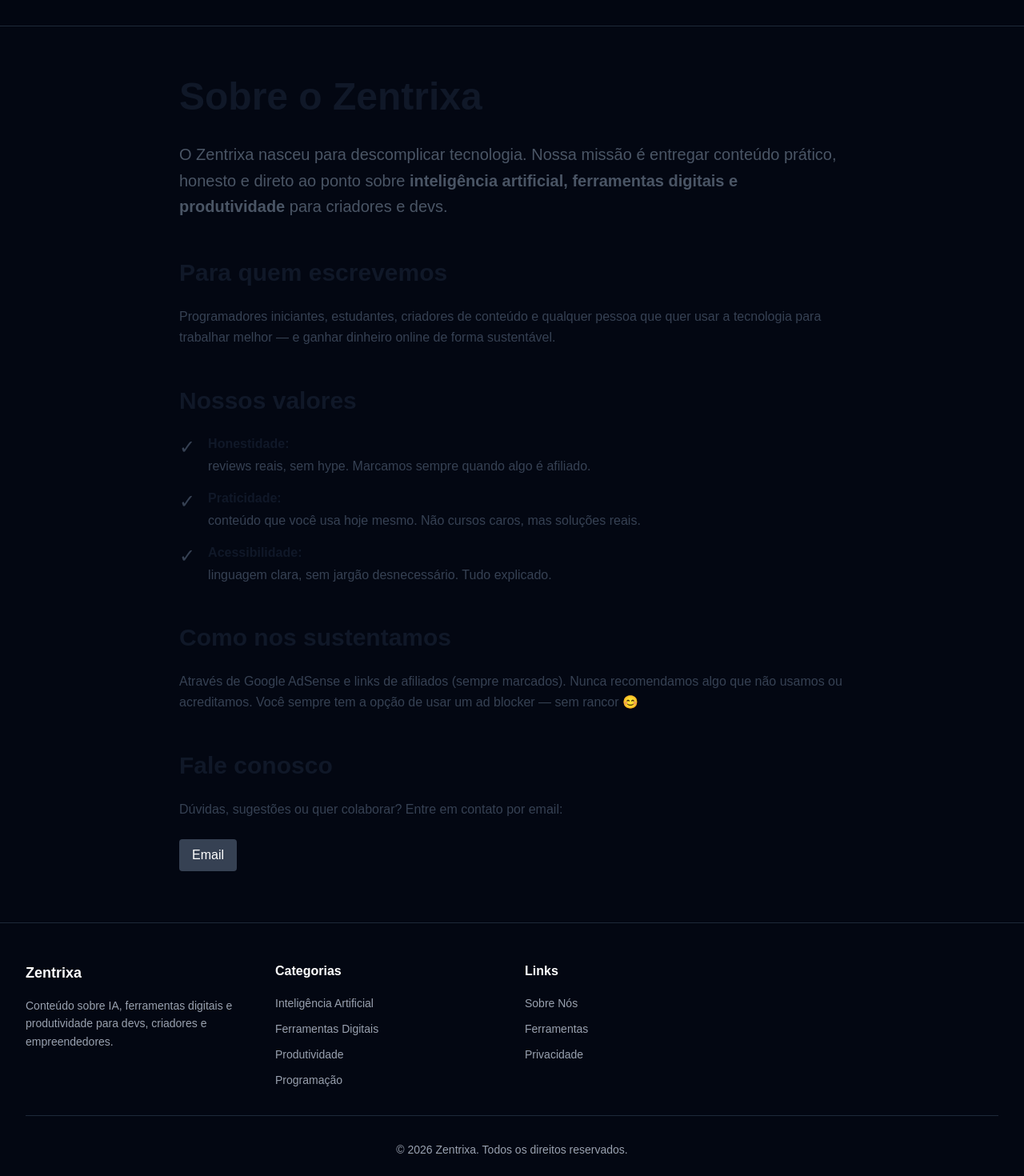
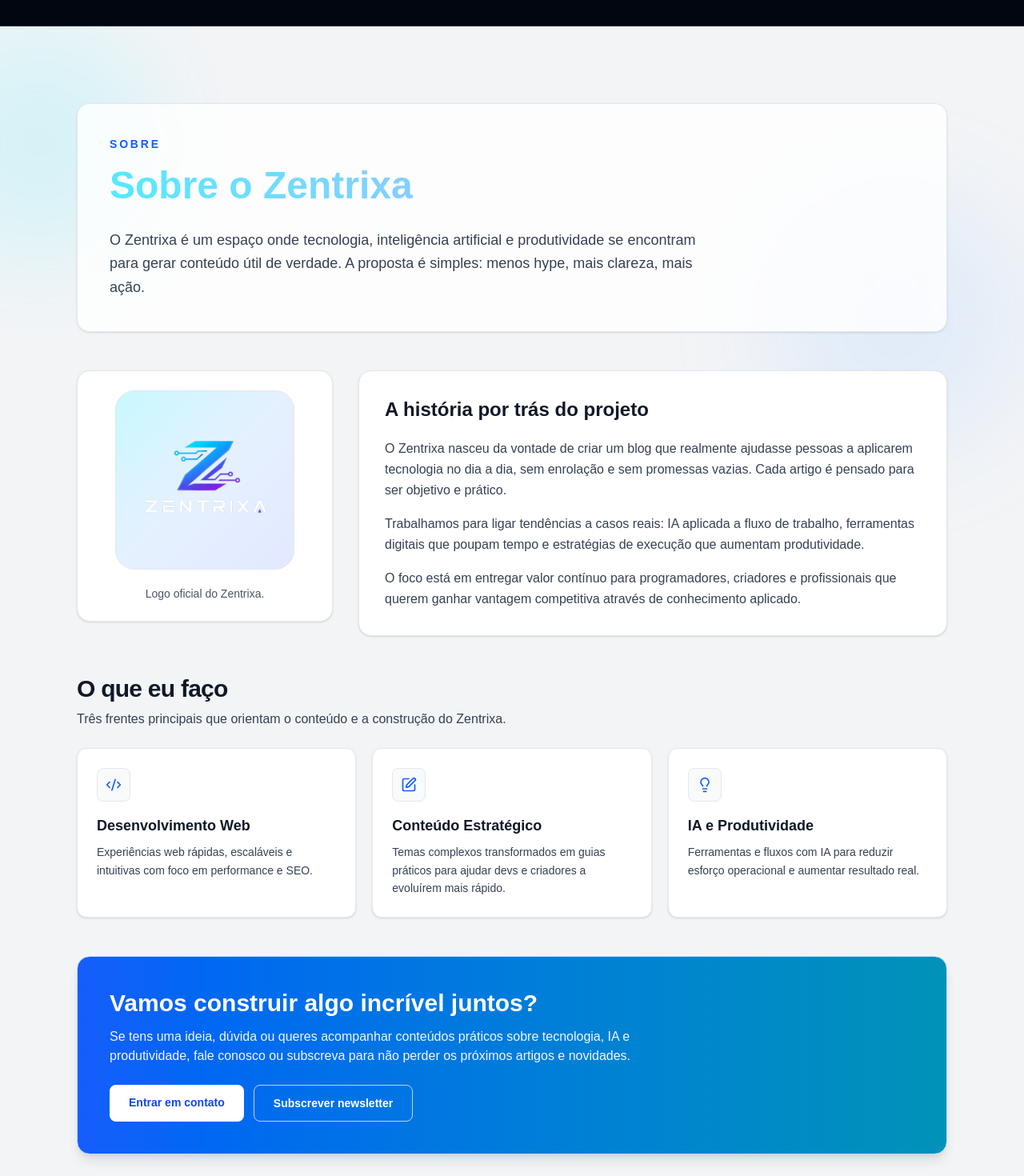
Before and after one commit to JOAO-PEDRO-FRANCO-BARBOSA/Projeto-Blog, a Next.js app: page /sobre in a window 1280 px wide. Shown: the part 80-1550 px from the top of the page at 80% size. Built offline with nearby package versions, Linux system fonts and the light colour scheme.

Commit message:
Style: Ajeitando o UI da plataforma

```diff
--- a/app/ferramentas/page.tsx
+++ b/app/ferramentas/page.tsx
@@ -3,42 +3,36 @@
     {
       name: 'ChatGPT',
       category: 'IA',
-      price: 'Free / $20',
       description: 'Modelo de linguagem conversacional para múltiplas tarefas',
       link: 'https://chat.openai.com',
     },
     {
       name: 'Claude',
       category: 'IA',
-      price: 'Free / $20',
       description: 'Excelente para textos longos e análise de documentos',
       link: 'https://claude.ai',
     },
     {
       name: 'Notion',
       category: 'Produtividade',
-      price: 'Free / $10+',
       description: 'Workspace tudo-em-um com IA integrada',
       link: 'https://notion.so',
     },
     {
       name: 'VS Code',
       category: 'Programação',
-      price: 'Grátis',
       description: 'O editor de código mais usado do mundo',
       link: 'https://code.visualstudio.com',
     },
     {
       name: 'Perplexity',
       category: 'IA',
-      price: 'Free / $20',
       description: 'Buscador com IA e fontes citadas',
       link: 'https://perplexity.ai',
     },
     {
       name: 'Canva',
       category: 'Design',
-      price: 'Free / $12',
       description: 'Design gráfico com IA integrada',
       link: 'https://canva.com',
     },
@@ -69,8 +63,7 @@
                 </span>
               </div>
               <p className="text-sm text-gray-400 mb-4">{tool.description}</p>
-              <div className="flex items-center justify-between">
-                <span className="font-semibold text-white">{tool.price}</span>
+              <div className="flex items-center justify-end">
                 <a
                   href={tool.link}
                   target="_blank"
--- a/app/sobre/page.tsx
+++ b/app/sobre/page.tsx
@@ -1,58 +1,131 @@
+import Image from 'next/image';
+import Link from 'next/link';
+import { Code2, Lightbulb, PenSquare } from 'lucide-react';
+
+const skills = [
+  {
+    title: 'Desenvolvimento Web',
+    description: 'Experiências web rápidas, escaláveis e intuitivas com foco em performance e SEO.',
+    icon: Code2,
+  },
+  {
+    title: 'Conteúdo Estratégico',
+    description: 'Temas complexos transformados em guias práticos para ajudar devs e criadores a evoluírem mais rápido.',
+    icon: PenSquare,
+  },
+  {
+    title: 'IA e Produtividade',
+    description: 'Ferramentas e fluxos com IA para reduzir esforço operacional e aumentar resultado real.',
+    icon: Lightbulb,
+  },
+];
+
 export default function AboutPage() {
   return (
-    <div>
-      <div className="mx-auto max-w-4xl px-4 py-16 sm:px-6 lg:px-8">
-        <h1 className="text-5xl font-bold text-gray-900 dark:text-white mb-8">Sobre o Zentrixa</h1>
+    <main className="relative overflow-hidden bg-gray-100 text-gray-900 dark:bg-gray-950 dark:text-white">
+      <div className="pointer-events-none absolute inset-0 -z-0 opacity-60">
+        <div className="absolute -left-24 top-0 h-72 w-72 rounded-full bg-cyan-300/30 blur-3xl dark:bg-cyan-500/15" />
+        <div className="absolute right-0 top-52 h-80 w-80 rounded-full bg-blue-300/30 blur-3xl dark:bg-blue-500/15" />
+      </div>
 
-        <div className="prose dark:prose-invert max-w-none">
-          <p className="text-xl text-gray-600 dark:text-gray-400 mb-8">
-            O Zentrixa nasceu para descomplicar tecnologia. Nossa missão é entregar conteúdo prático, honesto e direto ao ponto sobre <strong>inteligência artificial, ferramentas digitais e produtividade</strong> para criadores e devs.
+      <div className="relative z-10 mx-auto max-w-6xl px-4 py-16 sm:px-6 lg:px-8 lg:py-24">
+        <header className="rounded-2xl border border-gray-200 bg-white/80 p-8 shadow-sm backdrop-blur-sm dark:border-gray-800 dark:bg-gray-900/70 sm:p-10">
+          <p className="text-sm font-semibold uppercase tracking-[0.2em] text-blue-600 dark:text-cyan-300">Sobre</p>
+          <h1 className="mt-3 bg-gradient-to-r from-cyan-300 via-blue-300 to-indigo-300 bg-clip-text text-4xl font-black leading-tight text-transparent sm:text-5xl">
+            Sobre o Zentrixa
+          </h1>
+          <p className="mt-6 max-w-3xl text-base leading-relaxed text-gray-700 dark:text-gray-300 sm:text-lg">
+            O Zentrixa é um espaço onde tecnologia, inteligência artificial e produtividade se encontram
+            para gerar conteúdo útil de verdade. A proposta é simples: menos hype, mais clareza, mais ação.
           </p>
+        </header>
 
-          <h2 className="text-3xl font-bold text-gray-900 dark:text-white mt-12 mb-6">Para quem escrevemos</h2>
-          <p className="text-gray-700 dark:text-gray-300 mb-4">
-            Programadores iniciantes, estudantes, criadores de conteúdo e qualquer pessoa que quer usar a tecnologia para trabalhar melhor — e ganhar dinheiro online de forma sustentável.
+        <section className="mt-12 grid gap-8 lg:grid-cols-[320px_1fr] lg:items-start">
+          <article className="rounded-2xl border border-gray-200 bg-white p-6 shadow-sm dark:border-gray-800 dark:bg-gray-900">
+            <div className="relative mx-auto h-56 w-56 overflow-hidden rounded-3xl border border-gray-200 bg-gradient-to-br from-cyan-200/60 via-blue-200/40 to-indigo-200/50 p-2 dark:border-gray-700 dark:from-cyan-500/20 dark:via-blue-500/20 dark:to-indigo-500/20">
+              <Image
+                src="/Zentrixa_Logo.png"
+                alt="Logo oficial do Zentrixa"
+                fill
+                className="rounded-[1.3rem] object-contain p-3"
+                sizes="224px"
+                priority
+              />
+            </div>
+            <p className="mt-5 text-center text-sm text-gray-600 dark:text-gray-400">
+              Logo oficial do Zentrixa.
             </p>
+          </article>
 
-          <h2 className="text-3xl font-bold text-gray-900 dark:text-white mt-12 mb-6">Nossos valores</h2>
-          <ul className="space-y-4 mb-8">
-            <li className="flex gap-4">
-              <span className="text-2xl">✓</span>
-              <div>
-                <strong className="text-gray-900 dark:text-white block mb-1">Honestidade:</strong>
-                <span className="text-gray-700 dark:text-gray-300">reviews reais, sem hype. Marcamos sempre quando algo é afiliado.</span>
+          <article className="rounded-2xl border border-gray-200 bg-white p-7 shadow-sm dark:border-gray-800 dark:bg-gray-900 sm:p-8">
+            <h2 className="text-2xl font-bold text-gray-900 dark:text-white">A história por trás do projeto</h2>
+            <div className="mt-5 space-y-4 text-base leading-relaxed text-gray-700 dark:text-gray-300">
+              <p>
+                O Zentrixa nasceu da vontade de criar um blog que realmente ajudasse pessoas a aplicarem tecnologia no
+                dia a dia, sem enrolação e sem promessas vazias. Cada artigo é pensado para ser objetivo e prático.
+              </p>
+              <p>
+                Trabalhamos para ligar tendências a casos reais: IA aplicada a fluxo de trabalho, ferramentas digitais que
+                poupam tempo e estratégias de execução que aumentam produtividade.
+              </p>
+              <p>
+                O foco está em entregar valor contínuo para programadores, criadores e profissionais que querem ganhar
+                vantagem competitiva através de conhecimento aplicado.
+              </p>
             </div>
-            </li>
-            <li className="flex gap-4">
-              <span className="text-2xl">✓</span>
-              <div>
-                <strong className="text-gray-900 dark:text-white block mb-1">Praticidade:</strong>
-                <span className="text-gray-700 dark:text-gray-300">conteúdo que você usa hoje mesmo. Não cursos caros, mas soluções reais.</span>
+          </article>
+        </section>
+
+        <section className="mt-12">
+          <header className="mb-6">
+            <h2 className="text-3xl font-bold tracking-tight text-gray-900 dark:text-white">O que eu faço</h2>
+            <p className="mt-2 max-w-2xl text-gray-700 dark:text-gray-300">
+              Três frentes principais que orientam o conteúdo e a construção do Zentrixa.
+            </p>
+          </header>
+
+          <div className="grid grid-cols-1 gap-5 md:grid-cols-3">
+            {skills.map((skill) => {
+              const Icon = skill.icon;
+
+              return (
+                <article
+                  key={skill.title}
+                  className="rounded-xl border border-gray-200 bg-white p-6 shadow-sm transition-all duration-300 hover:-translate-y-1 hover:shadow-lg dark:border-gray-800 dark:bg-gray-900"
+                >
+                  <div className="mb-4 inline-flex rounded-lg border border-gray-200 bg-gray-50 p-2.5 dark:border-gray-700 dark:bg-gray-800">
+                    <Icon className="h-5 w-5 text-blue-600 dark:text-cyan-300" aria-hidden="true" />
                   </div>
-            </li>
-            <li className="flex gap-4">
-              <span className="text-2xl">✓</span>
-              <div>
-                <strong className="text-gray-900 dark:text-white block mb-1">Acessibilidade:</strong>
-                <span className="text-gray-700 dark:text-gray-300">linguagem clara, sem jargão desnecessário. Tudo explicado.</span>
+                  <h3 className="text-lg font-semibold text-gray-900 dark:text-white">{skill.title}</h3>
+                  <p className="mt-2 text-sm leading-relaxed text-gray-700 dark:text-gray-300">{skill.description}</p>
+                </article>
+              );
+            })}
           </div>
-            </li>
-          </ul>
+        </section>
 
-          <h2 className="text-3xl font-bold text-gray-900 dark:text-white mt-12 mb-6">Como nos sustentamos</h2>
-          <p className="text-gray-700 dark:text-gray-300 mb-4">
-            Através de Google AdSense e links de afiliados (sempre marcados). Nunca recomendamos algo que não usamos ou acreditamos. Você sempre tem a opção de usar um ad blocker — sem rancor 😊
+        <section className="mt-12 rounded-2xl border border-blue-200 bg-gradient-to-r from-blue-600 to-cyan-600 p-8 text-white shadow-lg dark:border-cyan-500/30 dark:from-blue-700 dark:to-cyan-700 sm:p-10">
+          <h2 className="text-2xl font-bold sm:text-3xl">Vamos construir algo incrível juntos?</h2>
+          <p className="mt-3 max-w-2xl text-sm text-blue-50 sm:text-base">
+            Se tens uma ideia, dúvida ou queres acompanhar conteúdos práticos sobre tecnologia, IA e produtividade,
+            fale conosco ou subscreva para não perder os próximos artigos e novidades.
           </p>
-
-          <h2 className="text-3xl font-bold text-gray-900 dark:text-white mt-12 mb-6">Fale conosco</h2>
-          <p className="text-gray-700 dark:text-gray-300">
-            Dúvidas, sugestões ou quer colaborar? Entre em contato por email:
-          </p>
-          <div className="mt-6 flex gap-4">
-            <a href="mailto:zentrixa512@gmail.com" className="px-4 py-2 rounded bg-gray-700 text-white dark:text-white hover:bg-gray-800 dark:hover:bg-gray-600 transition">Email</a>
+          <div className="mt-6 flex flex-wrap gap-3">
+            <a
+              href="mailto:zentrixa512@gmail.com"
+              className="rounded-lg bg-white px-6 py-3 text-sm font-semibold text-blue-700 transition hover:bg-blue-50"
+            >
+              Entrar em contato
+            </a>
+            <Link
+              href="/#newsletter"
+              className="rounded-lg border border-white/70 px-6 py-3 text-sm font-semibold text-white transition hover:bg-white/10"
+            >
+              Subscrever newsletter
+            </Link>
           </div>
+        </section>
       </div>
-      </div>
-    </div>
+    </main>
   );
 }
```
Lines whose indentation alone changed are shown as unchanged.
